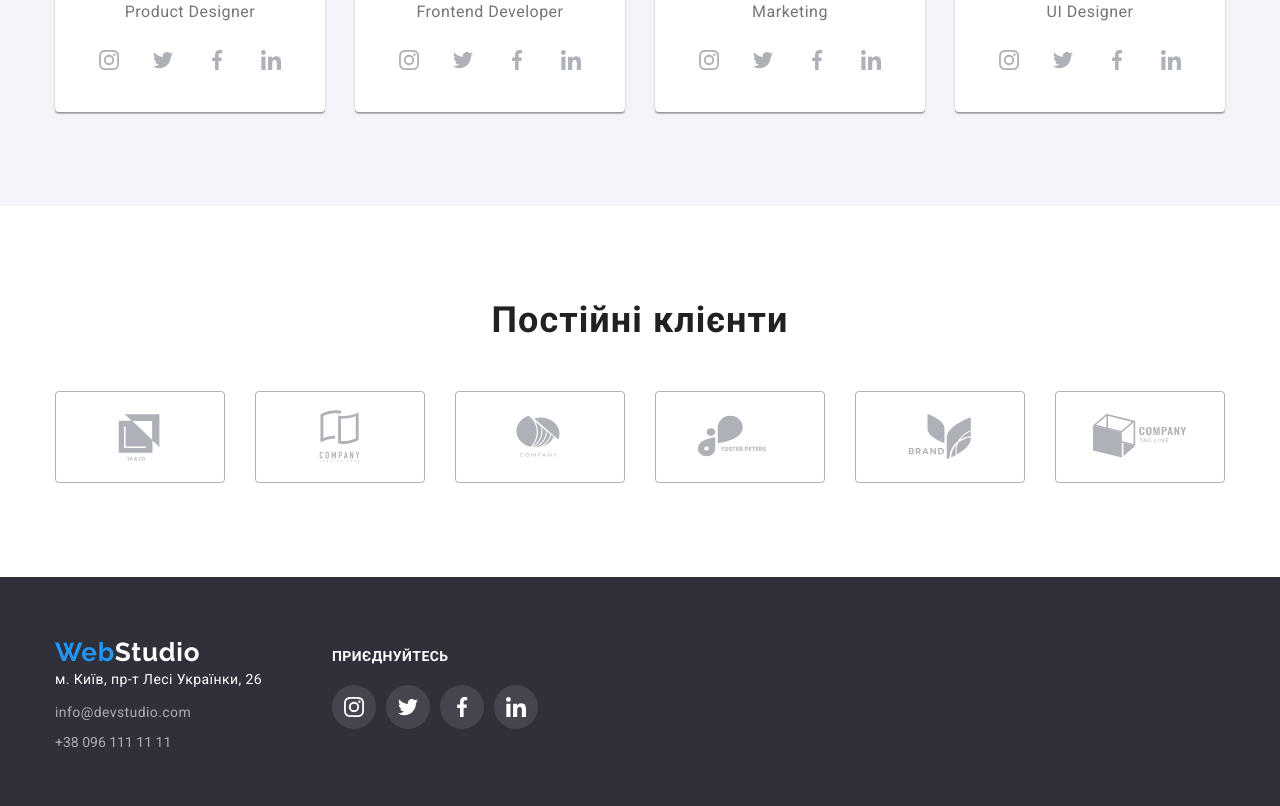
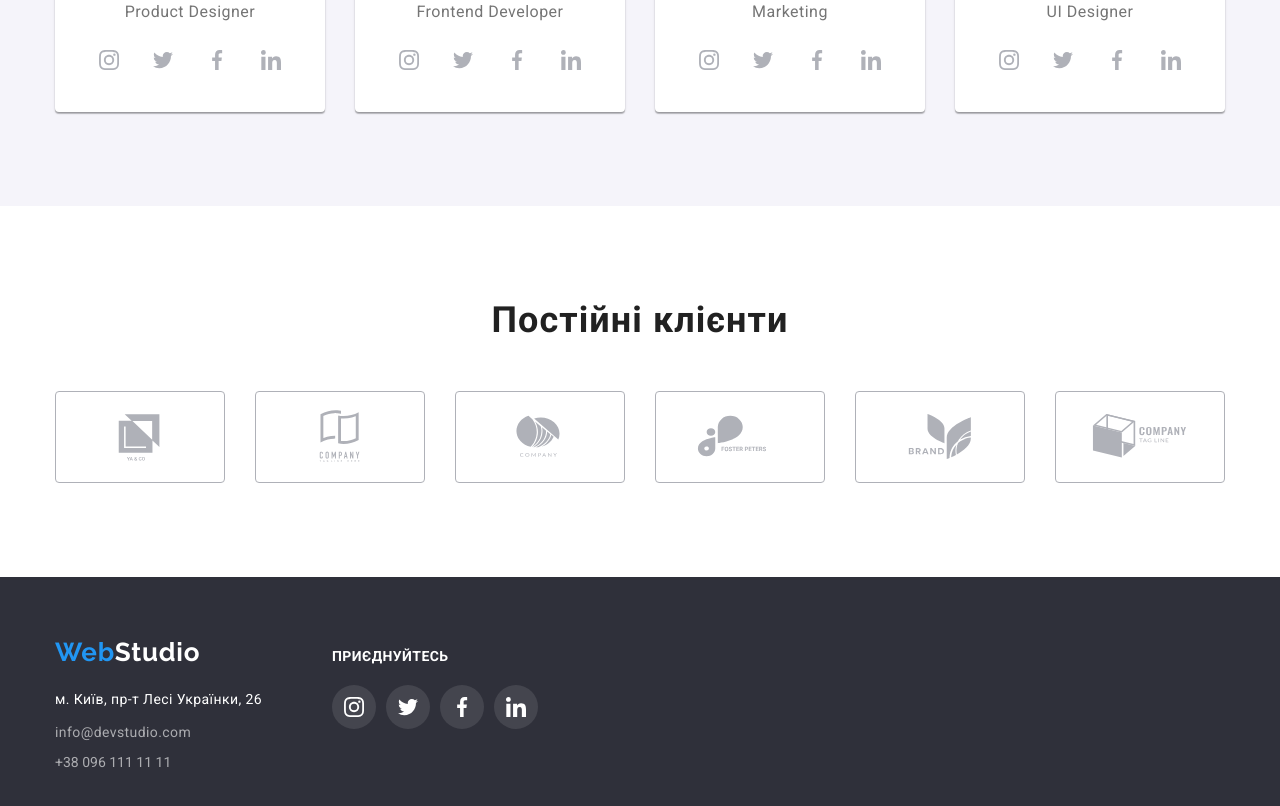
Before and after one commit to andrey-kupka/goit-markup-hw-04, a plain HTML site: page index.html in a window 1280 px wide. Shown: the part 2102-2908 px from the top of the page. Drawn offline with nearby package versions, Linux system fonts and the light colour scheme.

Commit message:
правки ДЗ

```diff
--- a/css/styles.css
+++ b/css/styles.css
@@ -38,7 +38,7 @@ button {
 
 .contacts {
     font-style: normal;
-    margin-bottom: 20px;
+    margin-top: 20px;
 }
 
 img {
```
Also changed, not shown: index.html (+7 -0 lines), portfolio.html (+3 -0 lines).
